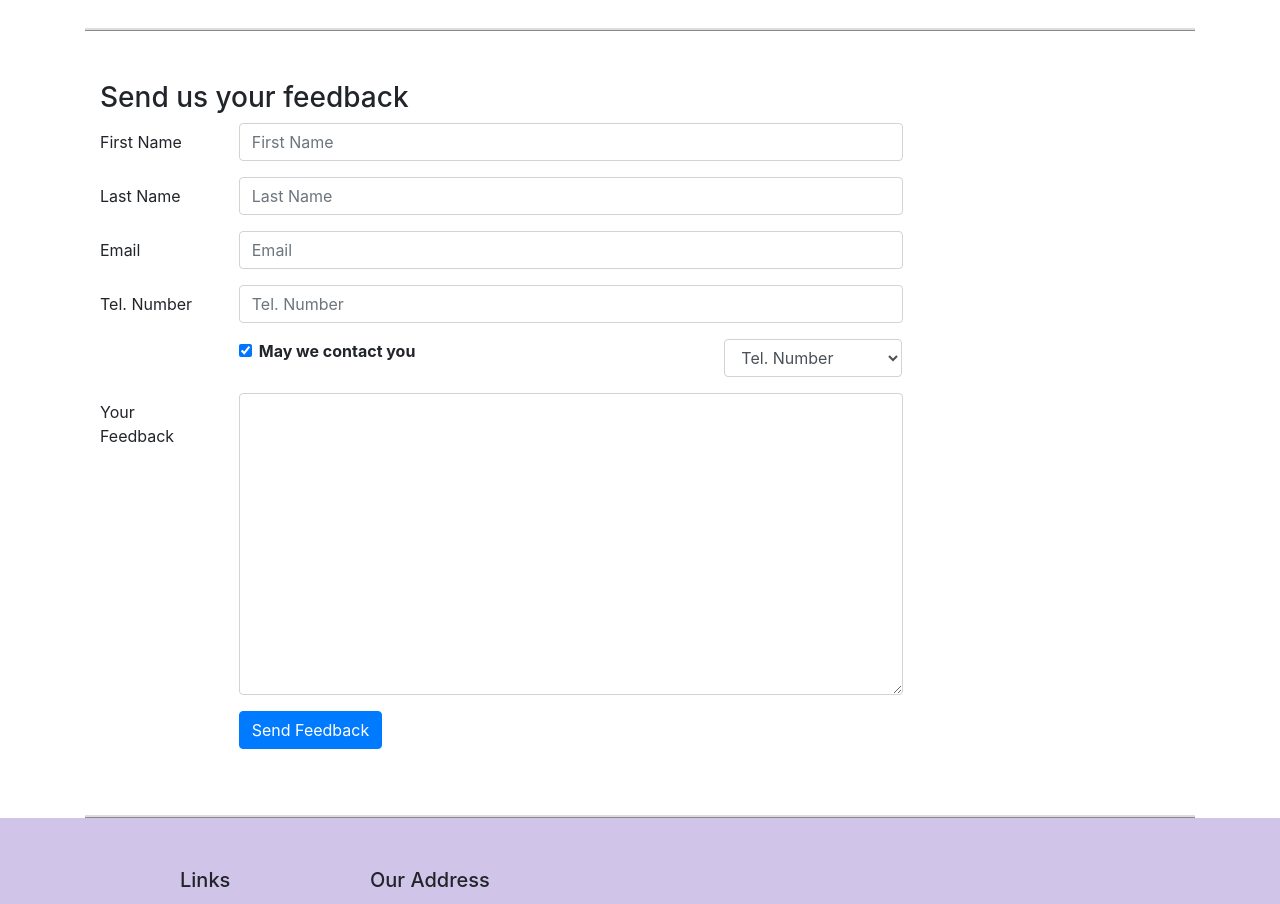
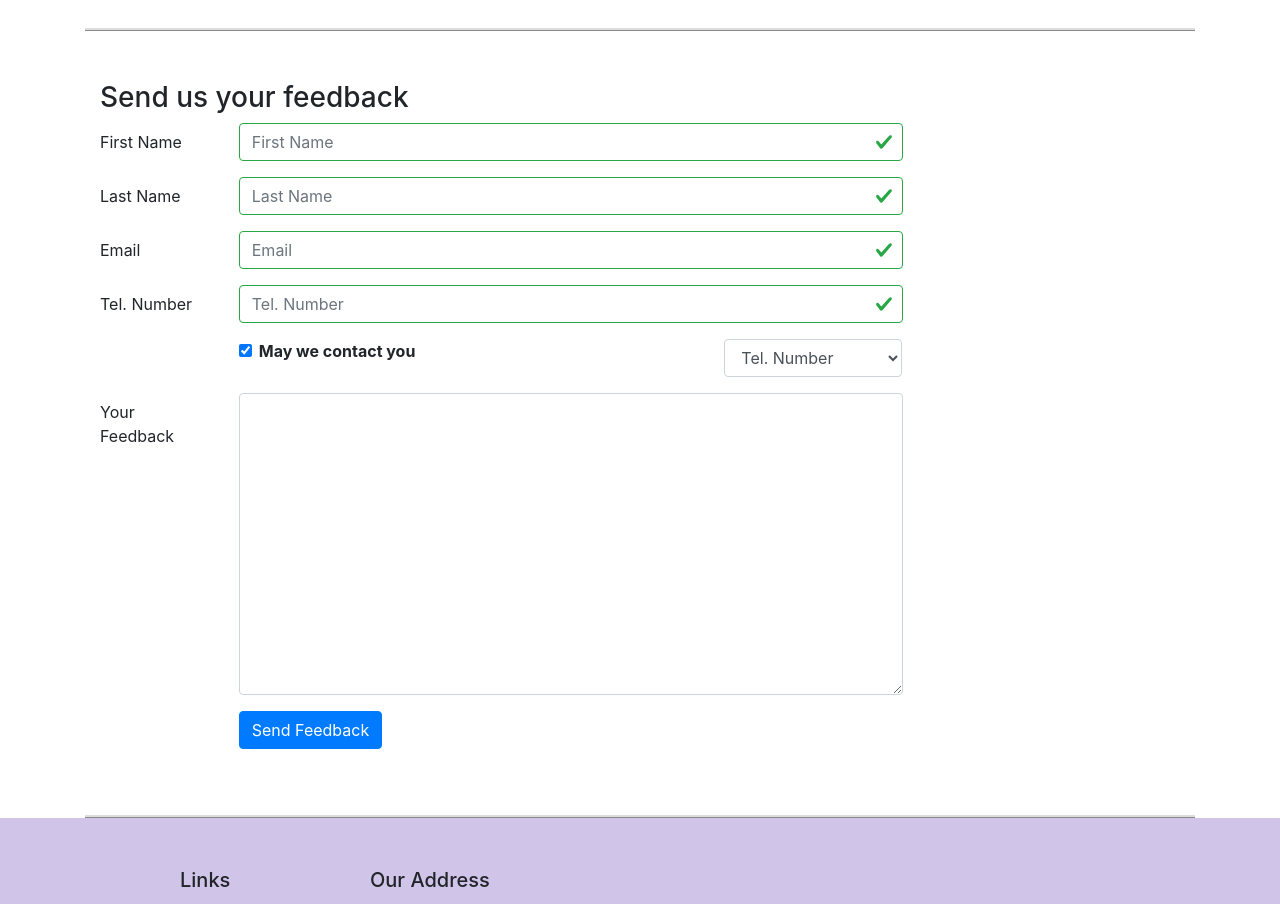
Before and after one commit to hoplite2000/reactjs, a React (Create React App) app: page /contactus in a window 1280 px wide. Shown: the part 880-1784 px from the top of the page. Built offline with nearby package versions, Linux system fonts and the light colour scheme.

Commit message:
controlled forms validation

```diff
--- a/src/components/contactuscomponent.js
+++ b/src/components/contactuscomponent.js
@@ -1,5 +1,5 @@
 import React from 'react';
-import {Breadcrumb, BreadcrumbItem, Form, FormGroup, Label, Input, Col, Button} from 'reactstrap';
+import {Breadcrumb, BreadcrumbItem, Form, FormGroup, Label, Input, Col, Button, Row, FormFeedback} from 'reactstrap';
 import {Link} from 'react-router-dom';
 
 class Contact extends React.Component {
@@ -13,8 +13,46 @@ class Contact extends React.Component {
             email: "",
             agree: true,
             contacttype: "Tel.",
-            message: ""
+            message: "",
+            touched:{
+                firstname: false,
+                lastname: false,
+                telnum: false,
+                email: false
+            }
         }
+    }
+
+
+    handleblur(event,field){
+        this.setState({
+            touched: {...this.setState.touched, [field]: true}
+        });
+    }
+
+    validate(firstname, lastname, telnum, email){
+        const err = {
+            firstname: "",
+            lastname: "",
+            telnum: "",
+            email: ""
+        }
+
+        if(this.state.touched.firstname && (firstname.length<3 || firstname.length>15)){
+            err.firstname = "First name should be greater than or equal to 3 and less than of equal to 15 characters"
+        }
+        if(this.state.touched.lastname && (lastname.length<3 || lastname.length>15)){
+            err.lastname = "Last name should be greater than or equal to 3 and less than of equal to 15 characters"
+        }
+        const reg = /^\d+$/;
+        if(this.state.touched.telnum && !reg.test(telnum)){
+            err.telnum = "Tel. number should contain numericals only"
+        }
+        if(this.state.touched.email && email.split('').filter(x => x==='@').length !==1){
+            err.email = "Enter valid email"
+        }
+
+        return err;
     }
 
     handleinputchange(event){
@@ -34,6 +72,7 @@ class Contact extends React.Component {
     }
 
     render(){
+        const errors = this.validate(this.state.firstname, this.state.lastname, this.state.telnum, this.state.email);
         return(
             <div className="container">
                 <div className="row">
@@ -78,25 +117,29 @@ class Contact extends React.Component {
                             <FormGroup row>
                                 <Label htmlFor="firstname" md={2}>First Name</Label>
                                 <Col md={10}>
-                                    <Input type="text" id="firstname" name="firstname" placeholder="First Name" value={this.state.firstname} onChange={(event) => this.handleinputchange(event)} />
+                                    <Input type="text" id="firstname" name="firstname" placeholder="First Name" value={this.state.firstname} valid={errors.firstname === ''} invalid={errors.firstname !== ''} onBlur={(field,event) => this.handleblur(event,'firstname')} onChange={(event) => this.handleinputchange(event)} />
+                                    <FormFeedback>{errors.firstname}</FormFeedback>
                                 </Col>
                             </FormGroup>
                             <FormGroup row>
                                 <Label htmlFor="lastname" md={2}>Last Name</Label>
                                 <Col md={10}>
-                                    <Input type="text" id="lastname" name="lastname" placeholder="Last Name" value={this.state.lastname} onChange={(event) => this.handleinputchange(event)} />
+                                    <Input type="text" id="lastname" name="lastname" placeholder="Last Name" value={this.state.lastname} valid={errors.lastname === ''} invalid={errors.lastname !== ''} onBlur={(field,event) => this.handleblur(event,'lastname')} onChange={(event) => this.handleinputchange(event)} />
+                                    <FormFeedback>{errors.lastname}</FormFeedback>
                                 </Col>
                             </FormGroup>
                             <FormGroup row>
                                 <Label htmlFor="email" md={2}>Email</Label>
                                 <Col md={10}>
-                                    <Input type="email" id="email" name="email" placeholder="Email" value={this.state.email} onChange={(event) => this.handleinputchange(event)} />
+                                    <Input type="email" id="email" name="email" placeholder="Email" value={this.state.email} valid={errors.email === ''} invalid={errors.email !== ''} onBlur={(field,event) => this.handleblur(event,'email')} onChange={(event) => this.handleinputchange(event)} />
+                                    <FormFeedback>{errors.email}</FormFeedback>
                                 </Col>
                             </FormGroup>
                             <FormGroup row>
                                 <Label htmlFor="telnum" md={2}>Tel. Number</Label>
                                 <Col md={10}>
-                                    <Input type="tel" id="telnum" name="telnum" placeholder="Tel. Number" value={this.state.telnum} onChange={(event) => this.handleinputchange(event)} />
+                                    <Input type="tel" id="telnum" name="telnum" placeholder="Tel. Number" value={this.state.telnum} valid={errors.telnum === ''} invalid={errors.telnum !== ''} onBlur={(field,event) => this.handleblur(event,'telnum')} onChange={(event) => this.handleinputchange(event)} />
+                                    <FormFeedback>{errors.telnum}</FormFeedback>
                                 </Col>
                             </FormGroup>
                             <FormGroup row>
```
